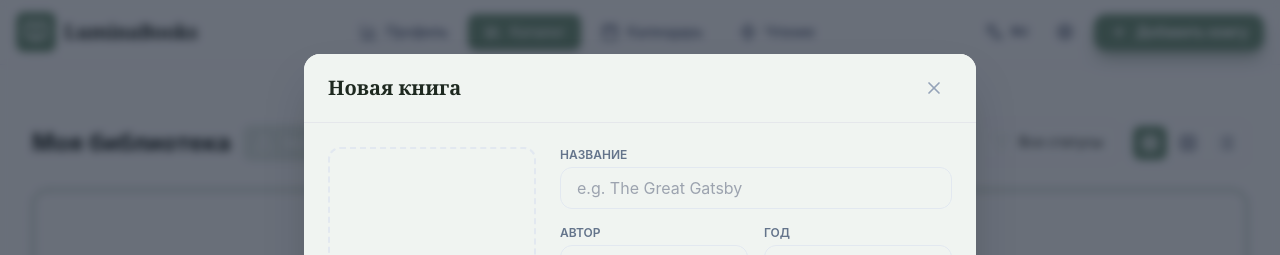
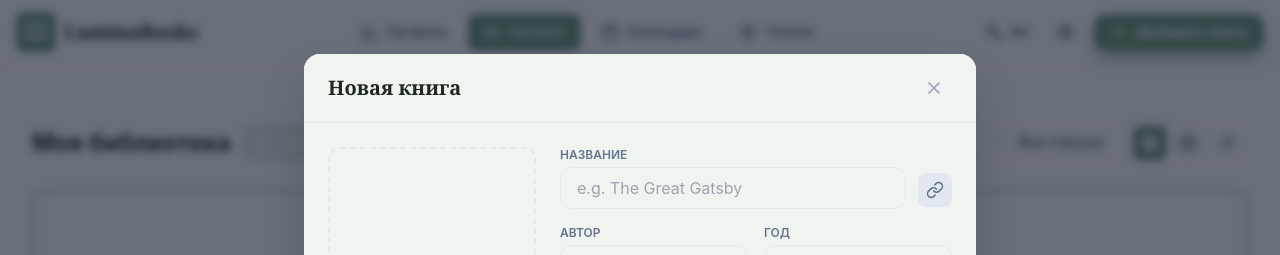
Before and after one commit to onegamerstory/LuminaBooks, a React (Vite) app: page / in a window 1280 px wide. Both pictures are taken after a click on the button "Добавить книгу". Shown: the top 255 px of the page. Built offline with nearby package versions, Linux system fonts and the light colour scheme.

Commit message:
Отметка франшизы для книги

```diff
--- a/components/BookCard.tsx
+++ b/components/BookCard.tsx
@@ -1,7 +1,7 @@
 
 import React from 'react';
 import { Book, BookStatus } from '../types';
-import { Star, Edit2, Trash2, Calendar, User } from 'lucide-react';
+import { Star, Edit2, Trash2, Calendar, User, Link } from 'lucide-react';
 import { translations } from '../App';
 import { calculateDaysDifference, calculateBookTotalHours } from '../utils/dateUtils';
 
@@ -99,9 +99,16 @@ const BookCard: React.FC<BookCardProps> = ({ book, onEdit, onDelete, lang }) =>
 
       <div className="p-4 flex flex-col flex-grow space-y-2">
         <div className="flex items-start justify-between gap-2">
-          <h3 className="font-bold text-[#1E2920] line-clamp-1 text-lg leading-tight" title={book.title}>
-            {book.title}
-          </h3>
+          <div className="flex items-start gap-1 flex-grow min-w-0">
+            <h3 className="font-bold text-[#1E2920] line-clamp-1 text-lg leading-tight" title={book.title}>
+              {book.title}
+            </h3>
+            {book.isPartOfSeries && (
+              <div className="flex-shrink-0 pt-1" title={lang === 'ru' ? 'Часть цикла/франшизы' : 'Part of series/franchise'}>
+                <Link size={16} className="text-[#6B9071]" />
+              </div>
+            )}
+          </div>
           <div className="flex items-center gap-1 text-amber-400 bg-amber-50 px-1.5 py-0.5 rounded text-sm font-bold">
             <Star size={14} fill="currentColor" />
             {book.rating}
--- a/components/BookModal.tsx
+++ b/components/BookModal.tsx
@@ -1,7 +1,7 @@
 
 import React, { useState, useEffect } from 'react';
 import { Book, BookStatus } from '../types';
-import { X, Star } from 'lucide-react';
+import { X, Star, Link } from 'lucide-react';
 import { translations } from '../App';
 import { DateInput } from '@mantine/dates';
 import dayjs from 'dayjs';
@@ -29,6 +29,7 @@ const BookModal: React.FC<BookModalProps> = ({ isOpen, onClose, onSubmit, initia
     startDate: '',
     endDate: '',
     description: '',
+    isPartOfSeries: false,
   });
   const isEditingExistingBook = !!initialData;
   const [showRatingModal, setShowRatingModal] = useState(false);
@@ -37,7 +38,10 @@ const BookModal: React.FC<BookModalProps> = ({ isOpen, onClose, onSubmit, initia
 
   useEffect(() => {
     if (initialData) {
-      setFormData(initialData);
+      setFormData({
+        ...initialData,
+        isPartOfSeries: initialData.isPartOfSeries ?? false,
+      });
     } else {
       setFormData({
         title: '',
@@ -49,6 +53,7 @@ const BookModal: React.FC<BookModalProps> = ({ isOpen, onClose, onSubmit, initia
         startDate: '',
         endDate: '',
         description: '',
+        isPartOfSeries: false,
       });
     }
   }, [initialData, isOpen]);
@@ -74,6 +79,7 @@ const BookModal: React.FC<BookModalProps> = ({ isOpen, onClose, onSubmit, initia
       coverUrl: finalCoverUrl,
       status: formData.status as BookStatus,
       rating: Number(formData.rating) || 0,
+      isPartOfSeries: formData.isPartOfSeries ?? false,
     };
 
     // Проверяем, нужна ли оценка книги
@@ -177,6 +183,8 @@ const BookModal: React.FC<BookModalProps> = ({ isOpen, onClose, onSubmit, initia
 
             <div className="flex-grow space-y-4">
               <div>
+                <div className="flex items-center justify-between gap-3">
+                  <div className="flex-grow">
                     <label className="block text-xs font-semibold text-slate-500 uppercase mb-1">{t.title}</label>
                     <input
                       required
@@ -186,6 +194,22 @@ const BookModal: React.FC<BookModalProps> = ({ isOpen, onClose, onSubmit, initia
                       className="w-full px-4 py-2 bg-[#F0F4F1] border border-slate-200 rounded-xl focus:ring-2 focus:ring-[#6B9071] outline-none"
                       placeholder="e.g. The Great Gatsby"
                     />
+                  </div>
+                  <div className="flex flex-col items-center justify-end h-full pt-6">
+                    <button
+                      type="button"
+                      onClick={() => setFormData({...formData, isPartOfSeries: !formData.isPartOfSeries})}
+                      className={`p-2 rounded-lg transition-all ${
+                        formData.isPartOfSeries
+                          ? 'bg-[#6B9071] text-white shadow-md'
+                          : 'bg-slate-200 text-slate-500 hover:bg-slate-300'
+                      }`}
+                      title={lang === 'ru' ? 'Часть цикла/франшизы' : 'Part of series/franchise'}
+                    >
+                      <Link size={18} />
+                    </button>
+                  </div>
+                </div>
               </div>
 
               <div className="grid grid-cols-1 sm:grid-cols-2 gap-4">
--- a/components/CalendarView.tsx
+++ b/components/CalendarView.tsx
@@ -1,7 +1,7 @@
 
 import React, { useState, useMemo, useEffect } from 'react';
 import { Book, BookStatus } from '../types';
-import { ChevronLeft, ChevronRight, HelpCircle, X, Search } from 'lucide-react';
+import { ChevronLeft, ChevronRight, HelpCircle, X, Search, Link } from 'lucide-react';
 import { translations } from '../App';
 import { DateInput } from '@mantine/dates';
 import dayjs from 'dayjs';
@@ -358,7 +358,12 @@ const CalendarView: React.FC<CalendarViewProps> = ({ books, lang, onStartReading
                         className="w-16 h-24 object-cover rounded shadow-md border border-slate-200"
                       />
                       <div className="flex-1 min-w-0">
-                        <h3 className="font-bold text-[#1E2920] truncate">{book.title}</h3>
+                        <div className="flex items-center gap-1">
+                          <h3 className="font-bold text-[#1E2920] truncate">{book.title}</h3>
+                          {book.isPartOfSeries && (
+                            <Link size={14} className="text-[#6B9071] flex-shrink-0" />
+                          )}
+                        </div>
                         <p className="text-sm text-slate-500 truncate">{book.author}</p>
                         {book.year && (
                           <p className="text-xs text-slate-400 mt-1">{book.year}</p>
--- a/components/ReadingView.tsx
+++ b/components/ReadingView.tsx
@@ -1,6 +1,6 @@
 import React, { useState, useEffect, useRef } from 'react';
 import { Book, BookStatus, ReadingSession } from '../types';
-import { Play, Pause, RotateCcw, CheckCircle, Clock, Zap } from 'lucide-react';
+import { Play, Pause, RotateCcw, CheckCircle, Clock, Zap, Link } from 'lucide-react';
 import { createPortal } from 'react-dom';
 import { translations } from '../App';
 import Toast, { ToastMessage } from './Toast';
@@ -431,7 +431,12 @@ const ReadingView: React.FC<ReadingViewProps> = ({ books, onUpdateBook, lang })
                   </div>
                 )}
                 <div className="flex-1">
-                  <h3 className="text-lg font-semibold text-[#1E2920]">{book.title}</h3>
+                  <div className="flex items-center gap-1">
+                    <h3 className="text-lg font-semibold text-[#1E2920]">{book.title}</h3>
+                    {book.isPartOfSeries && (
+                      <Link size={18} className="text-[#6B9071] flex-shrink-0" />
+                    )}
+                  </div>
                   <p className="text-sm text-slate-600">{book.author}</p>
                   <div className={`inline-block px-2 py-0.5 rounded text-xs font-bold uppercase tracking-wider mt-1 ${
                     book.status === BookStatus.READING
--- a/components/StatisticsView.tsx
+++ b/components/StatisticsView.tsx
@@ -12,7 +12,8 @@ import {
   Library,
   Award,
   AlertCircle,
-  User
+  User,
+  Link
 } from 'lucide-react';
 
 interface StatisticsViewProps {
@@ -242,7 +243,12 @@ const StatisticsView: React.FC<StatisticsViewProps> = ({ books, lang }) => {
                 {maxRatingBooks.slice(0, 5).map(book => (
                   <div key={book.id} className="flex items-center justify-between p-3 bg-amber-50 rounded-lg">
                     <div className="flex-1">
-                      <p className="font-medium text-[#1E2920]">{book.title}</p>
+                      <div className="flex items-center gap-1">
+                        <p className="font-medium text-[#1E2920]">{book.title}</p>
+                        {book.isPartOfSeries && (
+                          <Link size={14} className="text-[#6B9071] flex-shrink-0" />
+                        )}
+                      </div>
                       <p className="text-sm text-slate-500">{book.author}</p>
                     </div>
                     <div className="flex items-center gap-1 text-amber-500 font-bold">
@@ -274,7 +280,12 @@ const StatisticsView: React.FC<StatisticsViewProps> = ({ books, lang }) => {
                 {minRatingBooks.slice(0, 5).map(book => (
                   <div key={book.id} className="flex items-center justify-between p-3 bg-slate-50 rounded-lg">
                     <div className="flex-1">
-                      <p className="font-medium text-[#1E2920]">{book.title}</p>
+                      <div className="flex items-center gap-1">
+                        <p className="font-medium text-[#1E2920]">{book.title}</p>
+                        {book.isPartOfSeries && (
+                          <Link size={14} className="text-[#6B9071] flex-shrink-0" />
+                        )}
+                      </div>
                       <p className="text-sm text-slate-500">{book.author}</p>
                     </div>
                     <div className="flex items-center gap-1 text-slate-400 font-bold">
--- a/package.json
+++ b/package.json
@@ -1,7 +1,7 @@
 {
   "name": "luminabooks---personal-book-tracker",
   "private": true,
-  "version": "1.6.3",
+  "version": "1.6.4",
   "type": "module",
   "main": "dist-electron/main.js",
   "scripts": {
--- a/types.ts
+++ b/types.ts
@@ -41,6 +41,7 @@ export interface Book {
   currentPage?: number; // Текущая страница прочитанной книги
   currentPercentage?: number; // Текущий процент прочитанной книги
   totalHours?: number; // Базовое значение часов, установленное пользователем или импортированное
+  isPartOfSeries?: boolean; // Является ли книга частью цикла/франшизы
   sessions?: ReadingSession[];
   statusHistory?: StatusChange[]; // История смены статусов
 }
```
Also changed, not shown: components/CatalogView.tsx (+8 -3 lines), 1 other file (tests, documents, lock files or other folders). Lines whose indentation alone changed are shown as unchanged.
